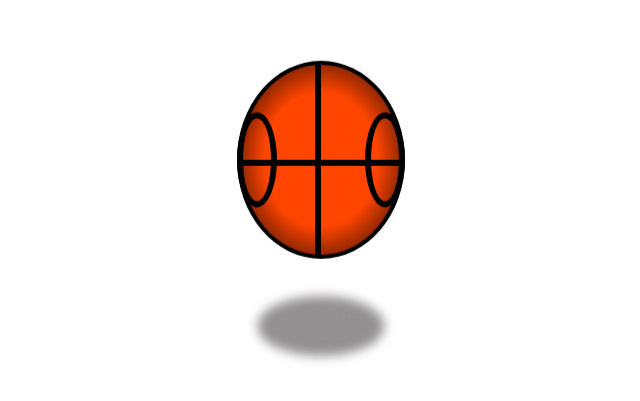
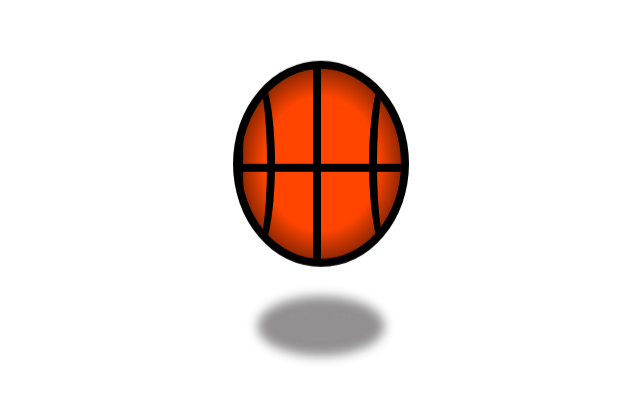
Before and after one commit to NicoA8/T7-Basket, a website: page index.html in a window 1280 px wide. Shown: the part 389-790 px from the top of the page, without its empty margins (319-959 px from the left). Drawn offline with Linux system fonts and the light colour scheme.

Commit message:
Update index.html

```diff
--- a/index.html
+++ b/index.html
@@ -54,10 +54,11 @@
       }
       .ball {
         background-image: radial-gradient(#ff4500 50%, #000);
-        border: 0.3rem solid black;
+        border: 0.5rem solid black;
         border-radius: 50%;
         width: 10rem;
         height: 10rem;
+        overflow: clip;
         display: grid;
         grid-template-columns: 1fr 1fr 1fr 1fr;
         grid-template-rows: 1fr 1fr 1fr 1fr;
@@ -89,35 +90,34 @@
       .top {
         grid-row: 1/5;
         grid-column: 1/3;
-        border-inline-end: 0.4rem solid black;
+        border-inline-end: 0.5rem solid black;
       }
       .cl {
         border-radius: 50%;
-        border: 0.4rem solid black;
+        border: 0.5rem solid black;
         position: relative;
         inset-block-start: 50%;
         inset-inline-start: 50%;
-        transform: translate(-60%, -50%);
+        transform: translate(-65%, -50%);
         grid-column: 1/2;
-        grid-row: 2/4;
+        grid-row: 1/5;
       }
       .bottom {
         grid-column: 1/5;
         grid-row: 3/5;
-        border-block-start: 0.4rem solid black;
+        border-block-start: 0.5rem solid black;
       }
       .cr {
         position: relative;
-        border: 0.4rem solid black;
+        border: 0.5rem solid black;
         border-radius: 50%;
-
         inset-block-start: 50%;
         inset-inline-start: 50%;
-        transform: translate(-40%, -50%);
+        transform: translate(-30%, -50%);
         grid-column: 1/2;
         grid-row: 2/4;
         grid-column: 4/5;
-        grid-row: 2/4;
+        grid-row: 1/5;
       }
     </style>
   </head>
```
